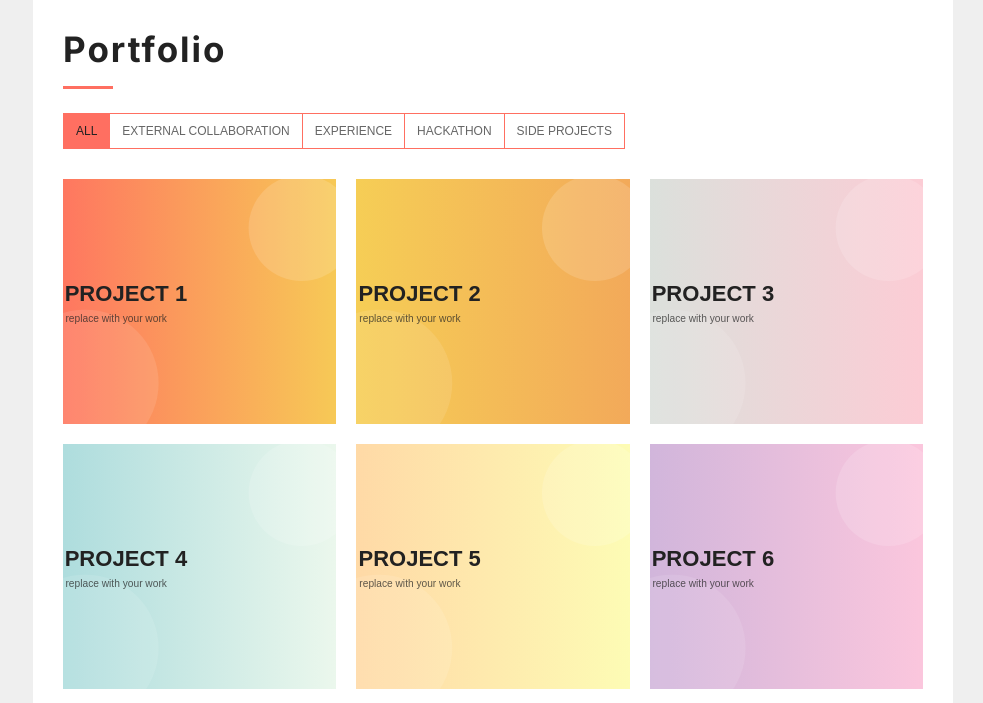
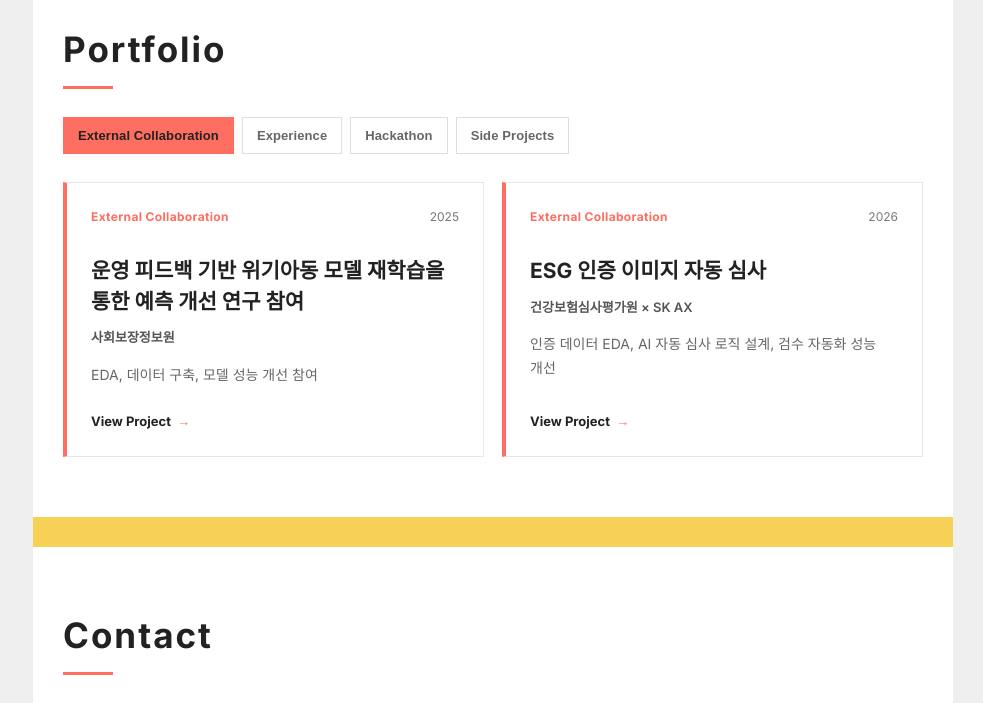
Before and after one commit to dhdy0203-dot/portfolio, a plain HTML site: page index.html in a window 1280 px wide. Shown: the part 5330-6033 px from the top of the page, without its empty margins (297-1280 px from the left). Drawn offline with Linux system fonts and the light colour scheme.

Commit message:
Add files via upload

```diff
--- a/app.js
+++ b/app.js
@@ -91,10 +91,7 @@
 
   const projectCategories = (d.projectCategories || []).length
     ? d.projectCategories
-    : [
-        { key: "all", label: "ALL" },
-        ...[...new Set(d.projects.map(p => p.category))].map(key => ({ key, label: key }))
-      ];
+    : [...new Set(d.projects.map(p => p.category))].map(key => ({ key, label: key }));
 
   $("#filters").innerHTML = projectCategories.map((category, i) =>
     `<button class="filter ${i === 0 ? "active" : ""}" data-filter="${category.key}">${category.label}</button>`
@@ -102,25 +99,21 @@
 
   const projectList = $("#project-list");
   const categoryLabel = (key) => projectCategories.find(category => category.key === key)?.label || key;
-  const projectImages = [
-    "assets/project-1.svg",
-    "assets/project-2.svg",
-    "assets/project-3.svg",
-    "assets/project-4.svg",
-    "assets/project-5.svg",
-    "assets/project-6.svg"
-  ];
 
-  const drawProjects = (filter = "all") => {
-    const items = d.projects.filter(p => filter === "all" || p.category === filter);
-    projectList.innerHTML = items.map((p, i) => `
+  const drawProjects = (filter = projectCategories[0]?.key) => {
+    const items = d.projects.filter(p => p.category === filter);
+    projectList.innerHTML = items.map(p => `
       <article class="project">
         <a class="project-card-link" href="project-detail.html?project=${encodeURIComponent(p.slug)}" aria-label="${p.title} 상세 보기">
-          <img src="${p.image || projectImages[i % projectImages.length]}" alt="">
+          <div class="project-topline">
+            <span class="project-category">${categoryLabel(p.category)}</span>
+            <span class="project-date">${p.date || ""}</span>
+          </div>
           <div class="project-body">
             <h3>${p.title}</h3>
-            <p>${p.description} · ${categoryLabel(p.category)}</p>
-            <span class="project-more">View Project →</span>
+            ${p.organization ? `<p class="project-organization">${p.organization}</p>` : ""}
+            <p class="project-description">${p.description}</p>
+            <span class="project-more">View Project <span aria-hidden="true">→</span></span>
           </div>
         </a>
       </article>`).join("");
--- a/site-data.js
+++ b/site-data.js
@@ -193,7 +193,6 @@ window.PORTFOLIO_DATA = {
   ],
 
   projectCategories: [
-    { key: "all", label: "ALL" },
     { key: "external-collaboration", label: "External Collaboration" },
     { key: "experience", label: "Experience" },
     { key: "hackathon", label: "Hackathon" },
--- a/styles.css
+++ b/styles.css
@@ -625,126 +625,3 @@ footer p{margin:0}.credit{opacity:.72}
   .detail-lead{font-size:16px}
   .detail-empty{padding:38px 24px}
 }
-
-/* v16: restore the original Portfolio visual style + ALL filter */
-#portfolio .filters{
-  display:flex;
-  flex-wrap:wrap;
-  gap:0;
-  margin:-10px 0 30px;
-}
-#portfolio .filter{
-  padding:10px 12px;
-  border:1px solid var(--coral);
-  background:#fff;
-  color:#666;
-  text-transform:uppercase;
-  font-size:12px;
-  font-weight:400;
-  letter-spacing:0;
-  cursor:pointer;
-  margin:0 -1px 0 0;
-  transition:.2s;
-}
-#portfolio .filter.active,
-#portfolio .filter:hover{
-  border-color:var(--coral);
-  background:var(--coral);
-  color:#222;
-}
-#portfolio .project-grid{
-  display:grid;
-  grid-template-columns:repeat(3,1fr);
-  gap:20px;
-}
-#portfolio .project{
-  position:relative;
-  min-height:245px;
-  background:#f4f4f4;
-  border:0;
-  border-left:0;
-  overflow:hidden;
-  display:flex;
-  flex-direction:column;
-  justify-content:flex-end;
-  transform:none;
-  box-shadow:none;
-}
-#portfolio .project:hover{
-  transform:none;
-  border-color:transparent;
-  border-left-color:transparent;
-  box-shadow:none;
-}
-#portfolio .project img{
-  position:absolute;
-  inset:0;
-  width:100%;
-  height:100%;
-  object-fit:cover;
-}
-#portfolio .project:after{
-  content:"";
-  display:block;
-  position:absolute;
-  inset:0;
-  background:linear-gradient(transparent 35%,rgba(255,111,97,.87));
-  opacity:.18;
-  transition:.25s;
-  pointer-events:none;
-}
-#portfolio .project:hover:after{opacity:1}
-#portfolio .project-card-link{
-  position:relative;
-  z-index:1;
-  display:flex;
-  flex-direction:column;
-  justify-content:flex-end;
-  width:100%;
-  min-height:245px;
-  height:100%;
-  padding:0;
-  color:#222;
-  text-decoration:none;
-}
-#portfolio .project-topline{display:none}
-#portfolio .project-body{
-  position:relative;
-  z-index:2;
-  display:block;
-  flex:none;
-  padding:22px;
-  color:#222;
-  transform:translateY(10px);
-  opacity:0;
-  transition:.25s;
-}
-#portfolio .project:hover .project-body,
-#portfolio .project-card-link:focus-visible .project-body{
-  transform:none;
-  opacity:1;
-}
-#portfolio .project-body h3{
-  margin:0 0 6px;
-  color:#222;
-  font-size:20px;
-  line-height:1.35;
-}
-#portfolio .project-body p{
-  margin:0 0 12px!important;
-  color:#444;
-  font-size:13px!important;
-  line-height:1.5;
-}
-#portfolio .project-more{
-  margin:0;
-  color:#222;
-  font-size:13px;
-  font-weight:700;
-}
-@media(max-width:991px){
-  #portfolio .project-grid{grid-template-columns:repeat(2,1fr)}
-}
-@media(max-width:640px){
-  #portfolio .project-grid{grid-template-columns:1fr}
-}
```
